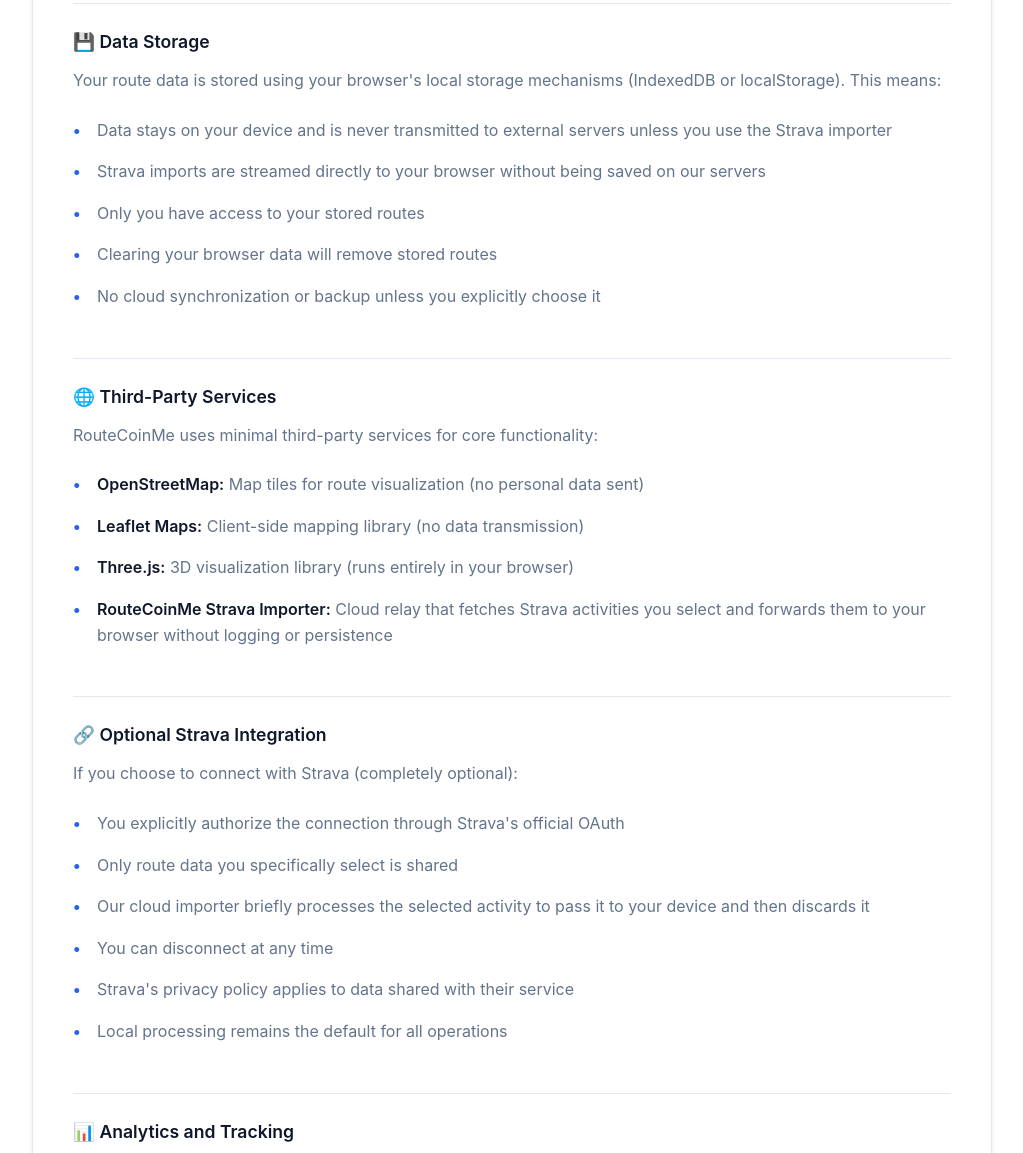
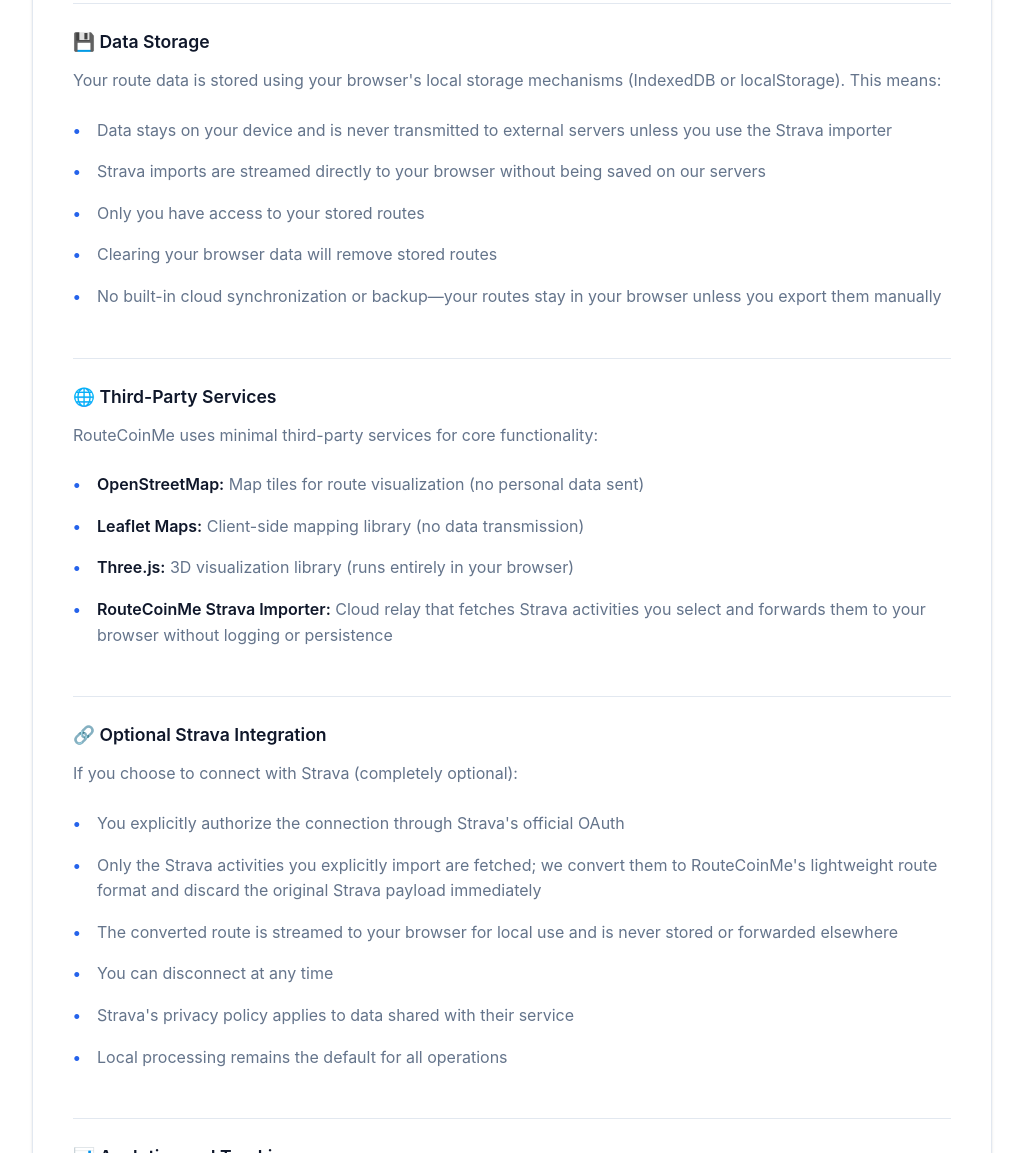
Before and after one commit to bsyk/routecoinme, a website: page public/privacy/index.html in a window 1280 px wide. Shown: the part 799-1952 px from the top of the page, without its empty margins (128-1151 px from the left). Drawn offline with Linux system fonts and the light colour scheme.

Commit message:
Tweak wording

```diff
--- a/public/privacy/index.html
+++ b/public/privacy/index.html
@@ -48,7 +48,7 @@
                             <li>Strava imports are streamed directly to your browser without being saved on our servers</li>
                             <li>Only you have access to your stored routes</li>
                             <li>Clearing your browser data will remove stored routes</li>
-                            <li>No cloud synchronization or backup unless you explicitly choose it</li>
+                            <li>No built-in cloud synchronization or backup—your routes stay in your browser unless you export them manually</li>
                         </ul>
                     </section>
 
@@ -68,8 +68,8 @@
                         <p>If you choose to connect with Strava (completely optional):</p>
                         <ul>
                             <li>You explicitly authorize the connection through Strava's official OAuth</li>
-                            <li>Only route data you specifically select is shared</li>
-                            <li>Our cloud importer briefly processes the selected activity to pass it to your device and then discards it</li>
+                            <li>Only the Strava activities you explicitly import are fetched; we convert them to RouteCoinMe's lightweight route format and discard the original Strava payload immediately</li>
+                            <li>The converted route is streamed to your browser for local use and is never stored or forwarded elsewhere</li>
                             <li>You can disconnect at any time</li>
                             <li>Strava's privacy policy applies to data shared with their service</li>
                             <li>Local processing remains the default for all operations</li>
```
Also changed, not shown: public/terms/index.html (+1 -1 lines), README.md.
